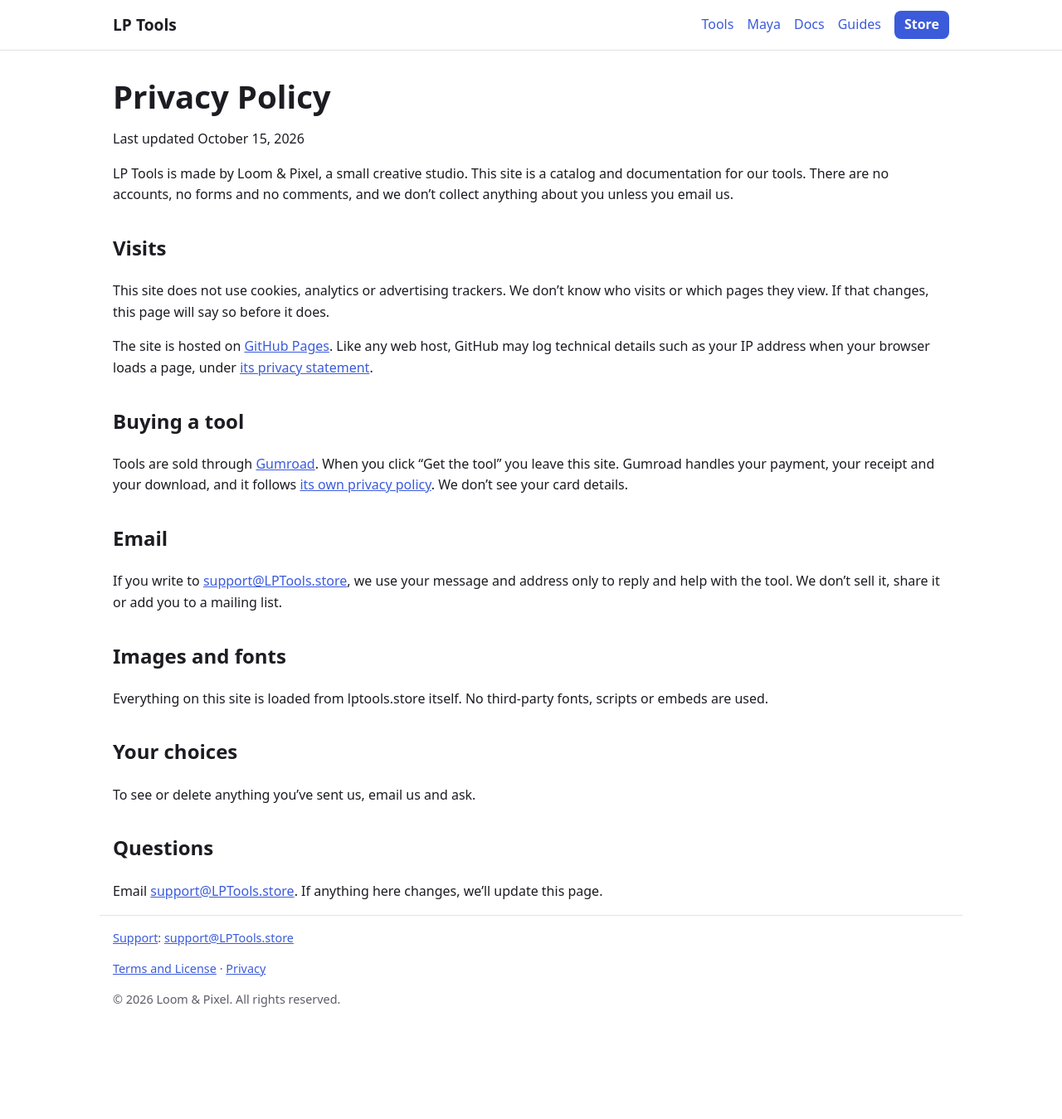
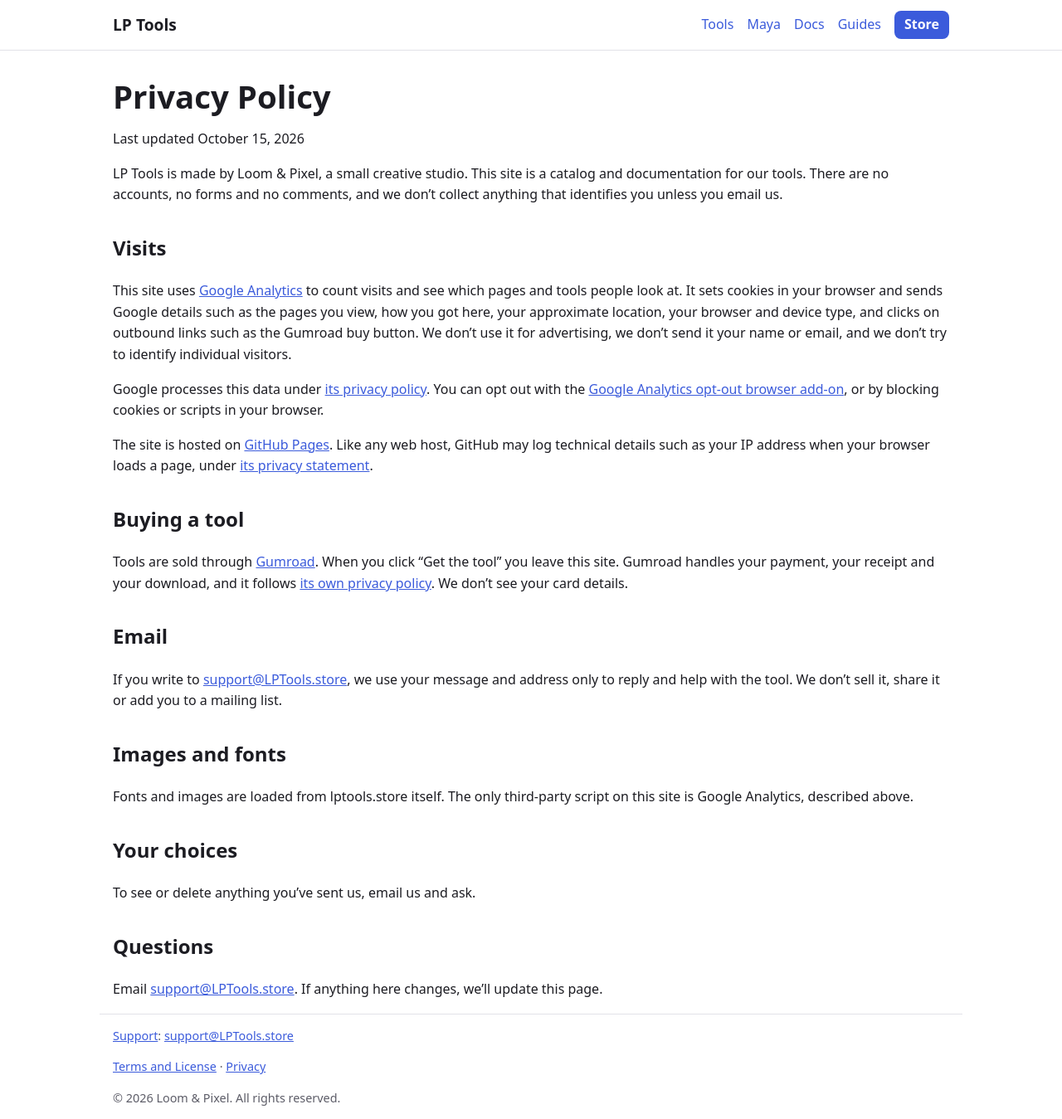
Before and after one commit to LoomAndPixel/LPTools, a Jekyll site: the page built from privacy.md, in a window 1280 px wide. Shown: the whole page at 83% size. Built offline with Jekyll 4.4.1, drawn with Linux system fonts in a browser that asks for light colours; before the commit the page ends 1231 px from its top, so only the background shows below that.

Commit message:
Add Google Analytics (production only) and update privacy policy
Co-Authored-By: Claude Sonnet 5.5 <noreply@anthropic.com>

```diff
--- a/_config.yml
+++ b/_config.yml
@@ -7,6 +7,7 @@ store_url: "https://lptools.gumroad.com"
 support_email: "support@lptools.store"
 support_email_display: "support@LPTools.store"
 share_image: /assets/img/og-image.png
+ga_measurement_id: "G-YKM6VC039S"
 
 exclude:
   - scripts
--- a/privacy.md
+++ b/privacy.md
@@ -1,18 +1,20 @@
 ---
 layout: default
 title: Privacy Policy
-description: "How LP Tools handles information about visitors to lptools.store. No accounts, no cookies, no analytics."
+description: "How LP Tools handles information about visitors to lptools.store. No accounts. Anonymous visit statistics with Google Analytics."
 permalink: /privacy/
 ---
 # Privacy Policy
 
 Last updated October 15, 2026
 
-LP Tools is made by Loom & Pixel, a small creative studio. This site is a catalog and documentation for our tools. There are no accounts, no forms and no comments, and we don't collect anything about you unless you email us.
+LP Tools is made by Loom & Pixel, a small creative studio. This site is a catalog and documentation for our tools. There are no accounts, no forms and no comments, and we don't collect anything that identifies you unless you email us.
 
 ## Visits
 
-This site does not use cookies, analytics or advertising trackers. We don't know who visits or which pages they view. If that changes, this page will say so before it does.
+This site uses [Google Analytics](https://marketingplatform.google.com/about/analytics/) to count visits and see which pages and tools people look at. It sets cookies in your browser and sends Google details such as the pages you view, how you got here, your approximate location, your browser and device type, and clicks on outbound links such as the Gumroad buy button. We don't use it for advertising, we don't send it your name or email, and we don't try to identify individual visitors.
+
+Google processes this data under [its privacy policy](https://policies.google.com/privacy). You can opt out with the [Google Analytics opt-out browser add-on](https://tools.google.com/dlpage/gaoptout), or by blocking cookies or scripts in your browser.
 
 The site is hosted on [GitHub Pages](https://pages.github.com/). Like any web host, GitHub may log technical details such as your IP address when your browser loads a page, under [its privacy statement](https://docs.github.com/en/site-policy/privacy-policies/github-general-privacy-statement).
 
@@ -26,7 +28,7 @@ If you write to [{{ site.support_email_display }}](mailto:{{ site.support_email
 
 ## Images and fonts
 
-Everything on this site is loaded from lptools.store itself. No third-party fonts, scripts or embeds are used.
+Fonts and images are loaded from lptools.store itself. The only third-party script on this site is Google Analytics, described above.
 
 ## Your choices
 
```
Also changed, not shown: _includes/head.html (+10 -0 lines).
